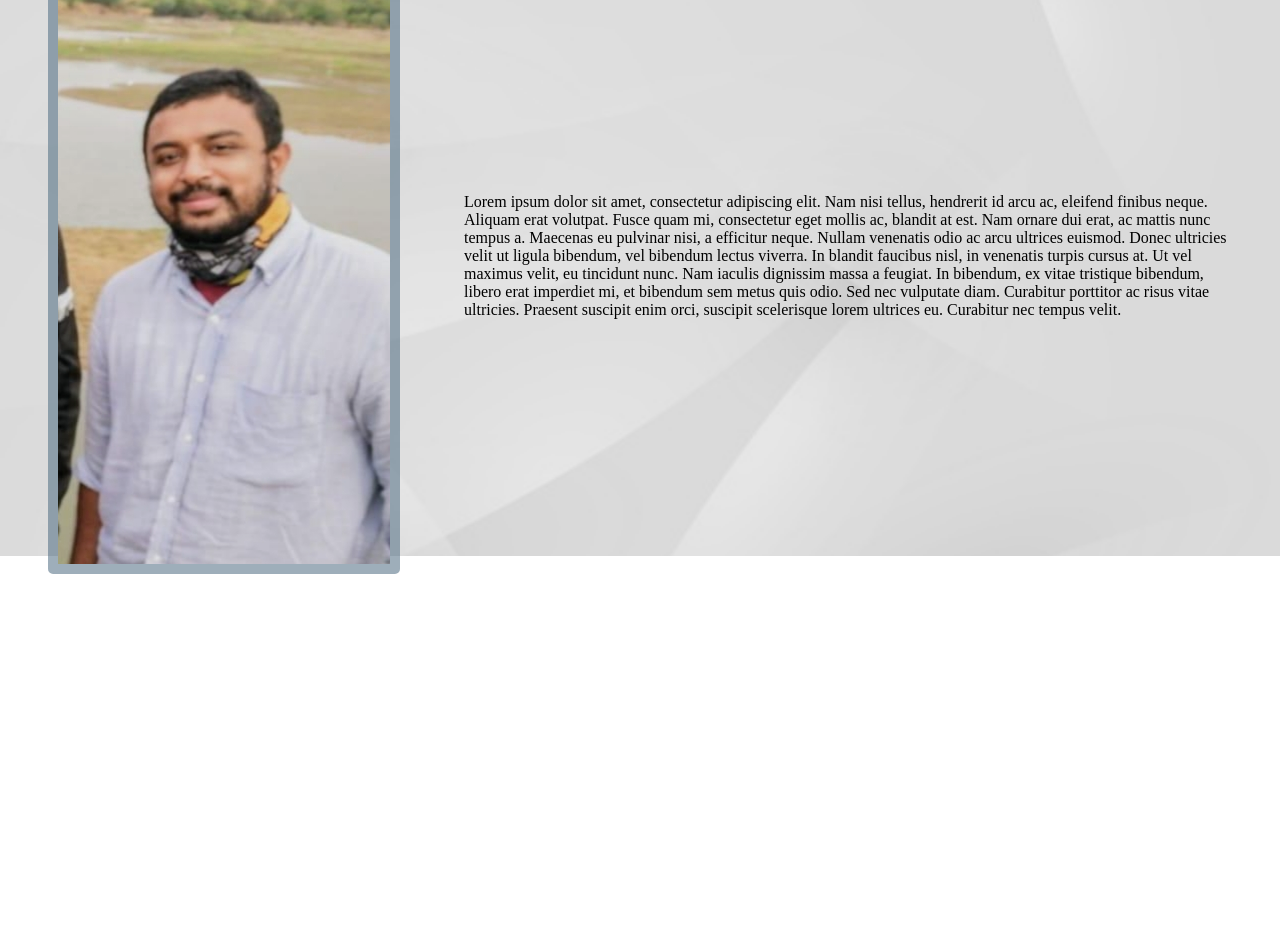
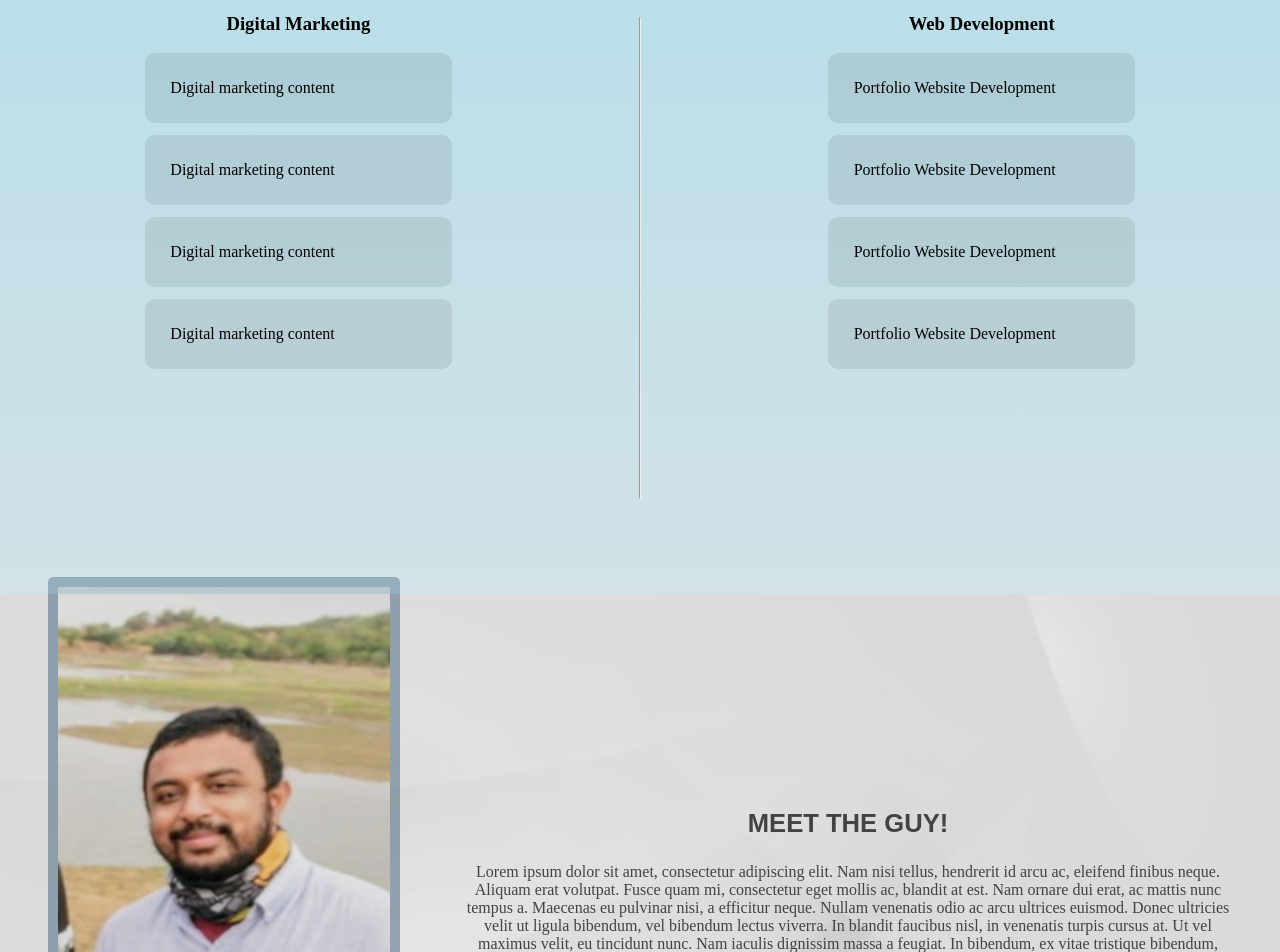
Before and after one commit to TazzDev/Alive-Digital-Services, a React app: page / in a window 1280 px wide. Shown: the part 760-1712 px from the top of the page. Before the commit the page ends 1334 px from the top, so only its background shows below. Built offline with nearby package versions, Linux system fonts and the light colour scheme.

Commit message:
Just the basics revision two

```diff
--- a/src/components/About.js
+++ b/src/components/About.js
@@ -5,6 +5,8 @@ const About = () => {
     return (
         <div className="background-mtg-bg">
             <img src={CEO} id="founder-image"></img>
+            <div id="founder-content">
+                <h3>MEET THE GUY!</h3>
             <p id="founder-desc">
             Lorem ipsum dolor sit amet, consectetur adipiscing elit. Nam nisi tellus,
             hendrerit id arcu ac, eleifend finibus neque. Aliquam erat volutpat.
@@ -17,6 +19,7 @@ const About = () => {
             metus quis odio. Sed nec vulputate diam. Curabitur porttitor ac risus vitae ultricies.
             Praesent suscipit enim orci, suscipit scelerisque lorem ultrices eu. Curabitur nec tempus velit.
             </p>
+            </div>
         </div>
     )
 }
--- /dev/null
+++ b/src/components/Card.js
@@ -0,0 +1,35 @@
+import React from 'react';
+
+class Card extends React.Component {
+    constructor(props) {
+        super(props);
+        this.state ={
+            hovered: false,
+        }
+        this.changeHover = this.changeHover.bind(this);
+        this.exitHover = this.exitHover.bind(this);
+    }
+
+    changeHover(e) {
+        const desc = document.createElement('div');
+        desc.innerHTML = this.props.content;
+        desc.setAttribute('id','desc');
+        e.target.appendChild(desc);
+    }
+
+    exitHover(e) {
+        console.log(e.target.childNodes[1])
+        e.target.removeChild(e.target.childNodes[1]);
+    }
+
+
+    render() {
+        return (
+            <div className="card" onMouseEnter={this.changeHover} onMouseLeave={this.exitHover}>
+                {this.props.header}
+            </div>
+        )
+    }
+}
+
+export default Card;
--- a/src/components/Services.js
+++ b/src/components/Services.js
@@ -1,9 +1,39 @@
 import React from 'react';
+import Card from './Card';
+
 
 const Services = () => {
     return (
-        <div>
-            Services
+        <div id="services">
+
+            <div id="digital-marketing">
+
+                <h3>Digital Marketing</h3>
+
+                <Card header="Digital marketing content" content="Yollo"/>
+                <Card header="Digital marketing content" content="Yollo"/>
+                <Card header="Digital marketing content" content="Yollo"/>
+                <Card header="Digital marketing content" content="Yollo"/>
+
+
+
+
+            </div>
+            <hr style={{margin:"2% 0 0 0",height:"80%"}}/>
+            <div id="web-dev">
+
+                <h3>Web Development</h3>
+
+                <Card header="Portfolio Website Development" content="Hello"/>
+                <Card header="Portfolio Website Development" content="Hello"/>
+                <Card header="Portfolio Website Development" content="Hello"/>
+                <Card header="Portfolio Website Development" content="Hello"/>
+
+
+
+
+            </div>
+
         </div>
     )
 }
--- a/src/styles/_background.scss
+++ b/src/styles/_background.scss
@@ -2,13 +2,16 @@
     position: absolute;
     z-index: -1;
     width: 100vw;
-    height: 80vh;
+    height: 85vh;
     background-image: url('../../public/images/snm_111.jpg');
     background-size: cover;
     filter: blur(2px) brightness(110%);
 }
 
 .background-mtg-bg {
+    display: flex;
+    justify-content: center;
+    align-items: center;
     position: absolute;
     z-index: -1;
     height: 75vh;
@@ -16,7 +19,4 @@
     background: url('../../public/images/mtg_bg.jpg');
     background-size: cover;
     filter: brightness(90%);
-    display: flex;
-    justify-content: center;
-    align-items: center;
 }
--- a/src/styles/components/_about.scss
+++ b/src/styles/components/_about.scss
@@ -2,8 +2,16 @@
     border: 10px solid #5b7b938f;
     border-radius: 5px;
     margin-right: 5%;
+    //height: 40vh;
 }
 
-#founder-desc {
+#founder-content {
     max-width: 60%;
+    text-align: center;
+    color: #4b4949;
 }
+
+#founder-content h3 {
+    font-family: sans-serif;
+    font-size: 2vmax;
+}
--- /dev/null
+++ b/src/styles/components/_card.scss
@@ -0,0 +1,23 @@
+.card {
+    background: transparent;
+    color: transparent;
+    animation: fade 500ms forwards;
+    display: flex;
+    flex-direction: column;
+    width: 20vw;
+    margin-bottom: 5%;
+}
+
+#desc {
+    animation: fade 1000ms forwards;
+}
+
+@keyframes fade {
+    100% {
+        padding: 10%;
+        background: rgba(0, 0, 0, 0.082);
+        border-radius: 10px;
+        border: transparent;
+        color: black;
+    }
+}
--- a/src/styles/components/_home.scss
+++ b/src/styles/components/_home.scss
@@ -1,6 +1,6 @@
 #home {
     width: 100vw;
-    height: 80vh;
+    height: 85vh;
     display: flex;
     flex-direction: column;
     align-items: center;
@@ -18,10 +18,15 @@
 }
 
 @keyframes logoappear {
+    50% {
+        filter: sepia(100%);
+        filter: drop-shadow(1px 1px 2px #58585e);
+    }
     100% {
-        height: 70vh;
+        height: 75vh;
         width: 40vw;
         //margin-top: 5%;
+        filter: drop-shadow(3px 1px 4px #3a3a41);
     }
 }
 
--- a/src/styles/components/_services.scss
+++ b/src/styles/components/_services.scss
@@ -0,0 +1,15 @@
+#services {
+    width: 90vw;
+    height: 75vh;
+    display: flex;
+    padding: 2vh 5vw 0 5vw;
+    margin: auto;
+    justify-content: space-around;
+    background: linear-gradient(rgba(83, 173, 201, 0.404),rgba(132, 176, 189, 0.363))
+}
+
+#digital-marketing, #web-dev {
+    display: flex;
+    flex-direction: column;
+    align-items: center;
+}
--- a/src/styles/styles.scss
+++ b/src/styles/styles.scss
@@ -9,6 +9,7 @@
 @import './components/header';
 @import './components/services';
 @import './components/about';
+@import './components/card';
 
 
 @import './background';
```
